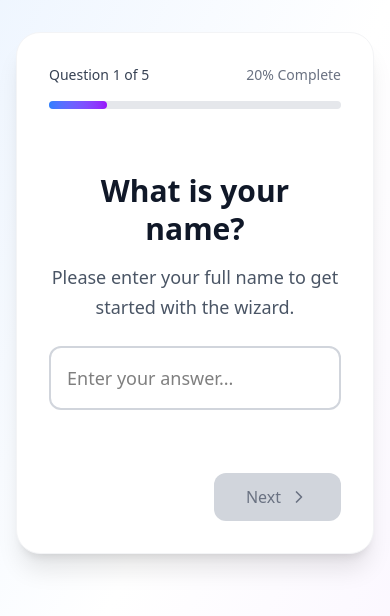
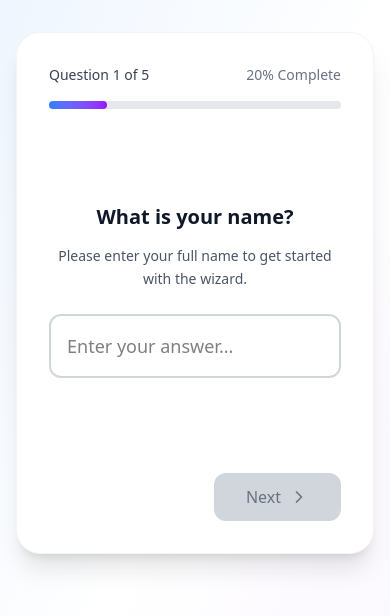
Before and after one commit to ShaniAharon/wizard-task, a React (Vite) app: page / in a window 390 px wide. Shown: the top 616 px of the page. Built offline with nearby package versions, Linux system fonts and the light colour scheme.

Commit message:
feat: improve ux and responsive flow

```diff
--- a/src/components/WizardStep.tsx
+++ b/src/components/WizardStep.tsx
@@ -10,15 +10,15 @@ export const WizardStep = ({
   return (
     <div className="text-center space-y-6">
       <div className="space-y-4">
-        <h2 className="text-3xl font-bold text-gray-900 leading-tight">
+        <h2 className="text-xl md:text-3xl font-bold text-gray-900 leading-tight">
           {question.title}
         </h2>
-        <p className="text-gray-600 text-lg leading-relaxed max-w-2xl mx-auto">
+        <p className="text-gray-600 text-sm md:text-lg leading-relaxed max-w-2xl mx-auto">
           {question.text}
         </p>
       </div>
 
-      <div className="max-w-md mx-auto">
+      <div className="max-w-md mx-auto relative">
         <input
           type="text"
           value={answer}
@@ -32,7 +32,7 @@ export const WizardStep = ({
         />
 
         {validationError && (
-          <div className="mt-3 flex items-center gap-2 text-red-600 text-sm">
+          <div className="mt-3 flex items-center gap-2 absolute bottom-[-10] text-red-600 text-sm">
             <AlertCircle className="w-4 h-4" />
             <span>{validationError}</span>
           </div>
```
